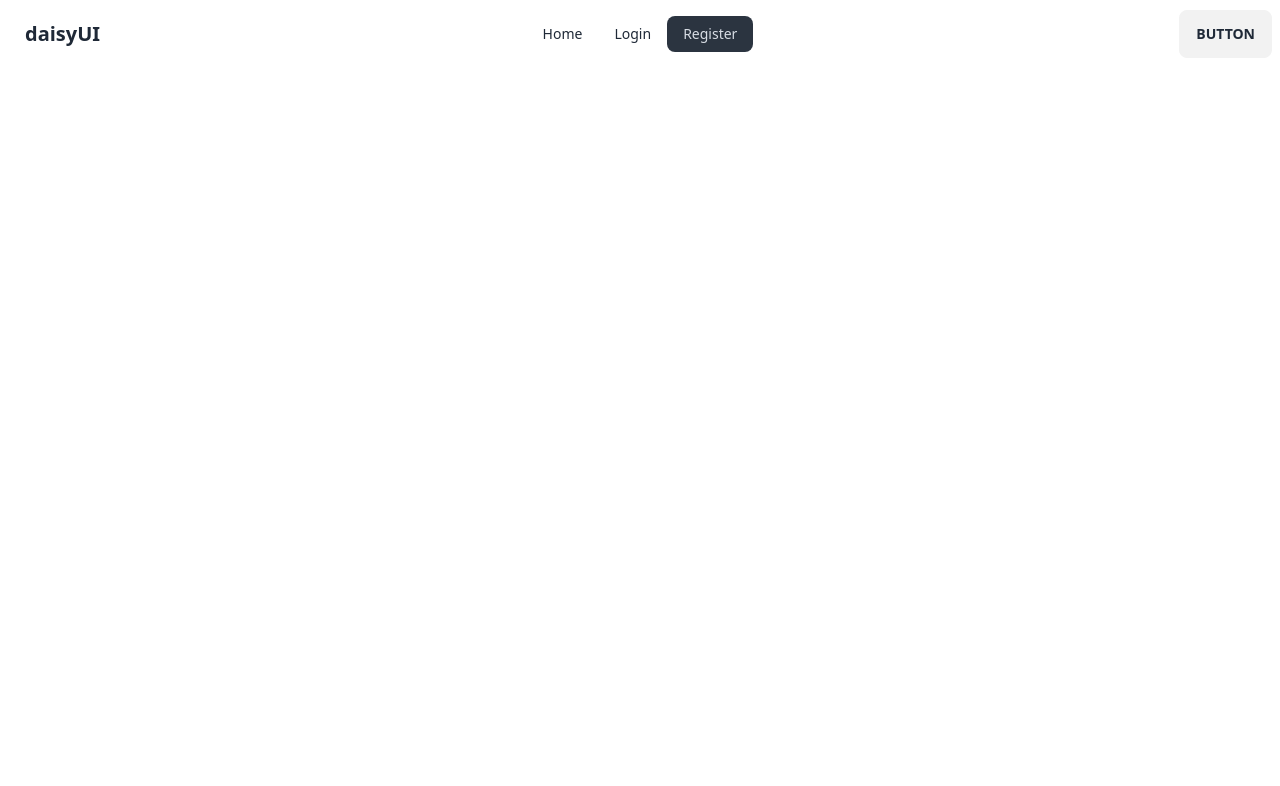
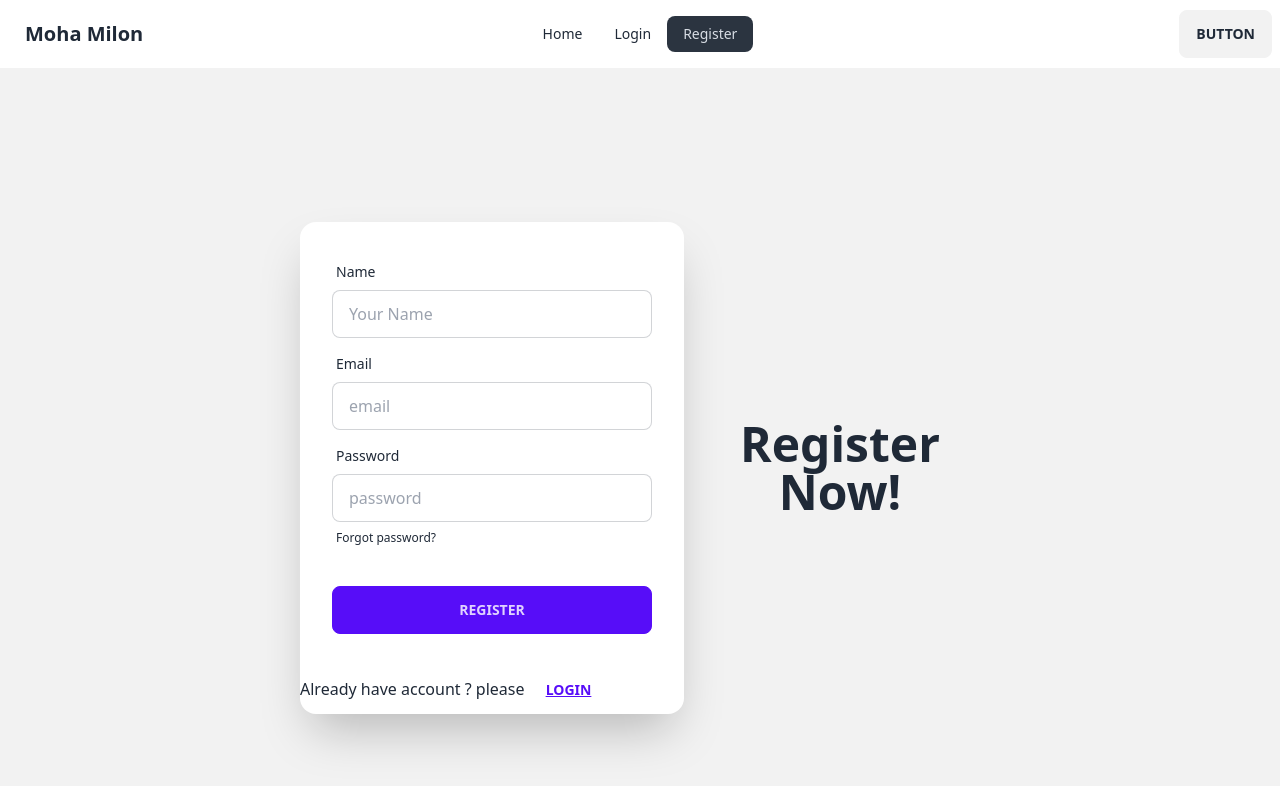
Before and after one commit to Tahsin1111/auth-moha-milon, a React (Vite) app: page /register in a window 1280 px wide. Shown: the top 786 px of the page. Built offline with nearby package versions, Linux system fonts and the light colour scheme.

Commit message:
Create Login and Registration Form using Daisy UI

```diff
--- /dev/null
+++ b/src/__context_api.js
@@ -0,0 +1,6 @@
+/***
+ * 1. Create Context (export)
+ * 2. Provider
+ * 3. set value
+ * 4. useContext
+ * ***/
--- a/src/components/Login.jsx
+++ b/src/components/Login.jsx
@@ -1,10 +1,47 @@
+import { Link } from "react-router-dom";
 
 
 const Login = () => {
+    const handleLogin = e =>{
+        e.preventDefault();
+        const email = e.target.email.value;
+        const password = e.target.password.value;
+        console.log(email,password)
+    }
     return (
-        <div>
+        <div className="hero min-h-screen bg-base-200">
+  <div className="hero-content flex-col lg:flex-row-reverse">
+    <div className="text-center ">
+      <h1 className="text-5xl font-bold">Login Now!</h1>
 
+    </div>
+    <div className="card flex-shrink-0 w-full max-w-sm shadow-2xl bg-base-100">
+      <form className="card-body" onSubmit={handleLogin}>
+        <div className="form-control">
+          <label className="label">
+            <span className="label-text">Email</span>
+          </label>
+          <input type="email" placeholder="email" className="input input-bordered" required />
         </div>
+        <div className="form-control">
+          <label className="label">
+            <span className="label-text">Password</span>
+          </label>
+          <input type="password" placeholder="password" className="input input-bordered" required />
+          <label className="label">
+            <a href="#" className="label-text-alt link link-hover">Forgot password?</a>
+          </label>
+        </div>
+        <div className="form-control mt-6">
+          <button className="btn btn-primary">Login</button>
+        </div>
+      </form>
+      <p> New Here ? please  <Link to="/register">
+       <button className="btn btn-link">Register</button>
+      </Link></p>
+    </div>
+  </div>
+</div>
     );
 };
 
--- a/src/components/Navbar.jsx
+++ b/src/components/Navbar.jsx
@@ -19,7 +19,7 @@
 
       </ul>
     </div>
-    <a className="btn btn-ghost normal-case text-xl">daisyUI</a>
+    <a className="btn btn-ghost normal-case text-xl"> Moha Milon</a>
   </div>
   <div className="navbar-center hidden lg:flex">
     <ul className="menu menu-horizontal px-1">
--- a/src/components/Register.jsx
+++ b/src/components/Register.jsx
@@ -1,10 +1,56 @@
+import { Link } from "react-router-dom";
 
 
 const Register = () => {
+
+    const handleRegister = e =>{
+        e.preventDefault();
+        const name = e.target.name.value;
+        const email = e.target.email.value;
+        const password = e.target.password.value;
+        console.log(name,email,password);
+    }
+
     return (
-        <div>
+        <div className="hero min-h-screen bg-base-200">
+        <div className="hero-content flex-col lg:flex-row-reverse">
+          <div className="text-center ">
+            <h1 className="text-5xl font-bold">Register Now!</h1>
 
+          </div>
+          <div className="card flex-shrink-0 w-full max-w-sm shadow-2xl bg-base-100">
+            <form className="card-body" onSubmit={handleRegister}>
+              <div className="form-control">
+                <label className="label">
+                  <span className="label-text">Name</span>
+                </label>
+                <input type="text" placeholder="Your Name" className="input input-bordered" required />
+              </div>
+              <div className="form-control">
+                <label className="label">
+                  <span className="label-text">Email</span>
+                </label>
+                <input type="email" placeholder="email" className="input input-bordered" required />
+              </div>
+              <div className="form-control">
+                <label className="label">
+                  <span className="label-text">Password</span>
+                </label>
+                <input type="password" placeholder="password" className="input input-bordered" required />
+                <label className="label">
+                  <a href="#" className="label-text-alt link link-hover">Forgot password?</a>
+                </label>
+              </div>
+              <div className="form-control mt-6">
+                <button className="btn btn-primary">Register</button>
+              </div>
+            </form>
+            <p> Already have account ? please  <Link to="/login">
+             <button className="btn btn-link">Login</button>
+            </Link></p>
+          </div>
         </div>
+      </div>
     );
 };
 
```
